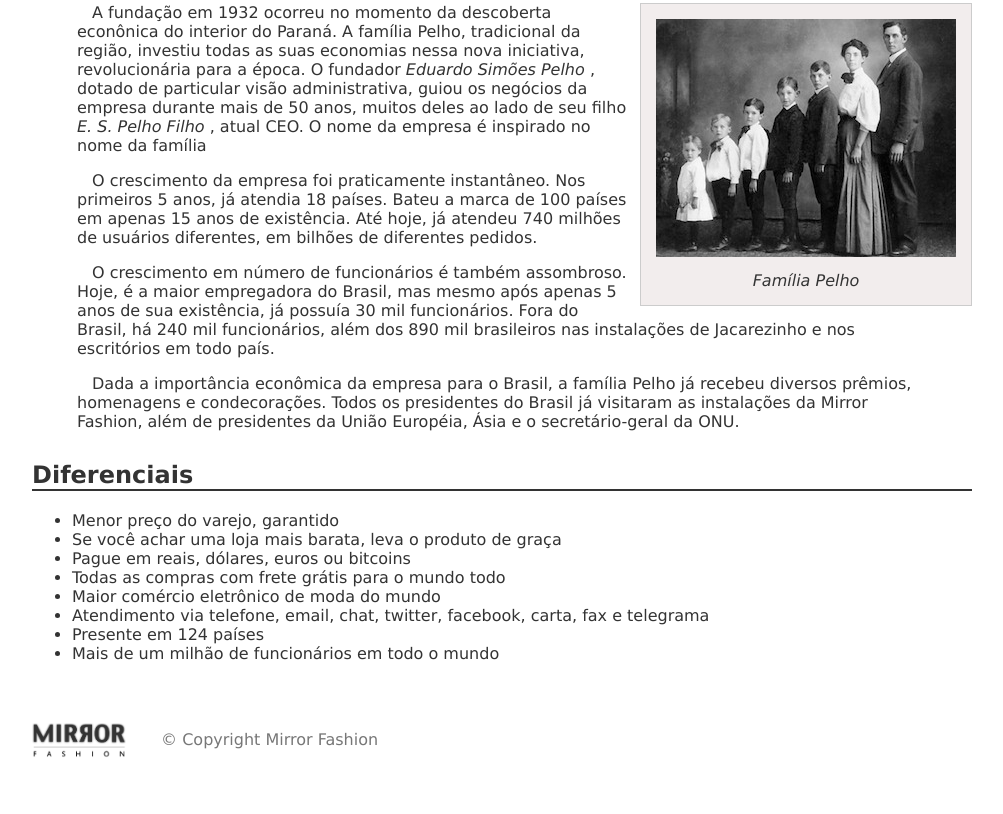
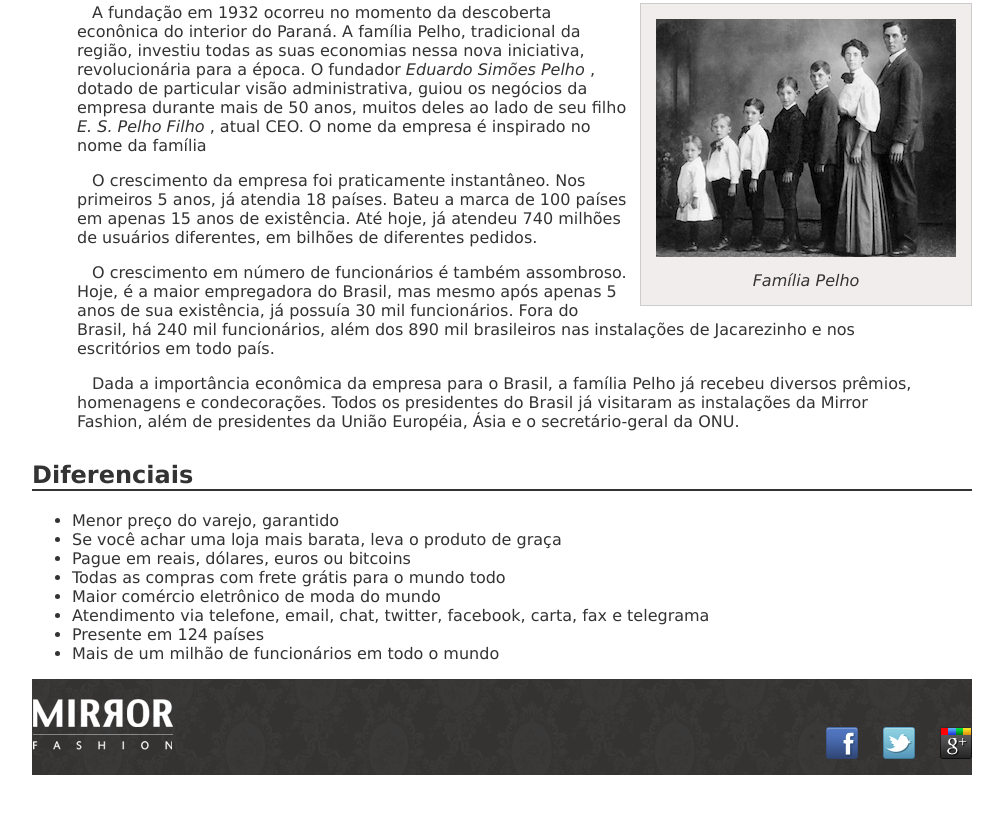
Before and after one commit to RafaelaOliveira21/Mirror-Fashion, a plain HTML site: page Sobre.html in a window 1280 px wide. Shown: the part 915-1729 px from the top of the page, without its empty margins (138-1141 px from the left). After the commit the page ends 1698 px from the top, so only its background shows below. Drawn offline with Linux system fonts and the light colour scheme.

Commit message:
Update Mirror Fashion

```diff
--- a/Css/Estilos.css
+++ /dev/null
@@ -1,58 +0,0 @@
-body {
-    color: #333333;
-    font-family: "Lucida Sans Unicode", "Lucida Grande", sans-serif;
-    margin-left: auto;
-    margin-right: auto;
-    width: 940px;
-}
-
-h1 {
-    background-image: url(img/sobre-background.jpg);
-    padding: 10px;
-}
-
-h2 {
-    border-bottom: 2px solid #333333;
-    margin-top: 30px;
-}
-
-figure {
-    background-color: #F2EDED;
-    border: 1px solid #ccc;
-    text-align: center;
-    padding: 15px;
-    margin: 30px;
-}
-
-figcaption {
-    font-style: italic;
-    margin-top: 10px;
-}
-
-p {
-    padding: 0 45px;
-    text-indent: 15px;
-}
-
-#centro-distribuicao {
-    margin-left: auto;
-    margin-right: auto;
-    width: 550px;
-}
-
-#rodape {
-    color: #777;
-    margin: 30px 0;
-    padding: 30px 0;
-}
-
-#rodape img {
-    margin-right: 30px;
-    vertical-align: middle;
-    width: 94px;
-}
-
-#familia-pelho {
-    float: right;
-    margin: 0 0 10px 10px;
-}
--- a/Css/Style.css
+++ b/Css/Index.css
@@ -154,11 +154,24 @@ footer .container {
 
 .social {
    position: absolute;
-   top: 12px;
+   top: 20px;
    right: 0;
+   align-items: right;
 }
 
 .social li {
    float: left;
    margin-left: 25px;
 }
+
+.busca button {
+   /* Adicionando imagem */
+   background-image: url(/mirrorfashion/img/busca.png);
+   background-repeat: no-repeat;
+   border: none;
+   /* Tamanho da imagem */
+   width: 20px;
+   height: 20px;
+   /* Image replacement */
+   text-indent: -9999px;
+}
--- /dev/null
+++ b/Css/Sobre.css
@@ -0,0 +1,88 @@
+body {
+    color: #333333;
+    font-family: "Lucida Sans Unicode", "Lucida Grande", sans-serif;
+    margin-left: auto;
+    margin-right: auto;
+    width: 940px;
+}
+
+h1 {
+    background-image: url(img/sobre-background.jpg);
+    padding: 10px;
+}
+
+h2 {
+    border-bottom: 2px solid #333333;
+    margin-top: 30px;
+}
+
+figure {
+    background-color: #F2EDED;
+    border: 1px solid #ccc;
+    text-align: center;
+    padding: 15px;
+    margin: 30px;
+}
+
+figcaption {
+    font-style: italic;
+    margin-top: 10px;
+}
+
+p {
+    padding: 0 45px;
+    text-indent: 15px;
+}
+
+#centro-distribuicao {
+    margin-left: auto;
+    margin-right: auto;
+    width: 550px;
+}
+
+#familia-pelho {
+    float: right;
+    margin: 0 0 10px 10px;
+}
+
+footer {
+    background-image: url(/mirrorfashion/img/fundo-rodape.png);
+    clear: both;
+    padding: 20px 0;
+ }
+
+ .social a {
+    /* Tamanho da imagem */
+    height: 32px;
+    width: 32px;
+    /* Image replacement */
+    display: block;
+    text-indent: -9999px;
+ }
+
+ .social a[href*="facebook.com"] {
+    background-image: url(/mirrorfashion/img/facebook.png);
+ }
+
+ .social a[href*="twitter.com"] {
+    background-image: url(/mirrorfashion/img/twitter.png);
+ }
+
+ .social a[href*="plus.google.com"] {
+    background-image: url(/mirrorfashion/img/googleplus.png);
+ }
+
+ footer .container {
+    position: relative;
+ }
+
+ .social {
+    position: absolute;
+    top: 12px;
+    right: 0;
+ }
+
+ .social li {
+    float: left;
+    margin-left: 25px;
+ }
--- a/Sobre.html
+++ b/Sobre.html
@@ -6,7 +6,7 @@
     <meta name="viewport" content="width=device-width, initial-scale=1.0">
 
     <title> Sobre a Mirror Fashion </title>
-<link rel="stylesheet" href="/Css/Estilos.css">
+<link rel="stylesheet" href="/Css/Sobre.css">
 
 </head>
 <body>
@@ -54,10 +54,17 @@
         <li> Mais de um milhão de funcionários em todo o mundo </li>
     </ul>
 
+    <footer>
+        <!-- Conteúdo do rodapé -->
+        <div class="container">
+            <img src="/mirrorfashion/img/logo-rodape.png" alt="Logo da Mirror Fashion">
 
-    <div id="rodape">
-        <img src="/mirrorfashion/img/logo.png" alt="Logo da Mirror Fashion">
-        &copy; Copyright Mirror Fashion
-    </div>
+            <ul class="social">
+                <li> <a href="https://www.facebook.com/mirrorfashion"> Facebook </a> </li>
+                <li> <a href="https://twitter.com/mirrorfashion"> Twitter </a> </li>
+                <li> <a href="https://plus.google.com/mirrorfashion"> Google+ </a> </li>
+            </ul>
+        </div>
+    </footer>
 </body>
 </html>
```
Also changed, not shown: Index.html (+5 -3 lines).
